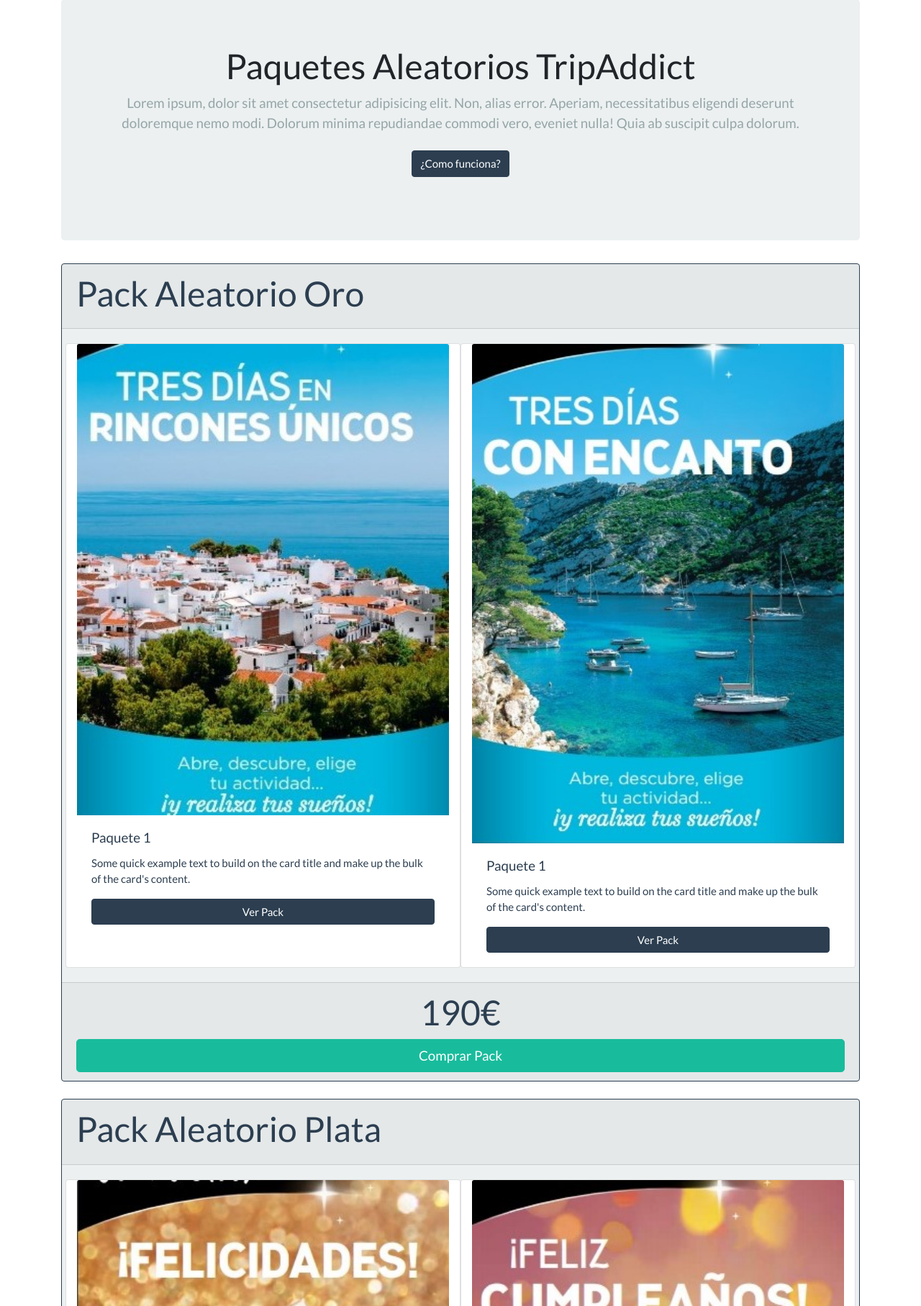
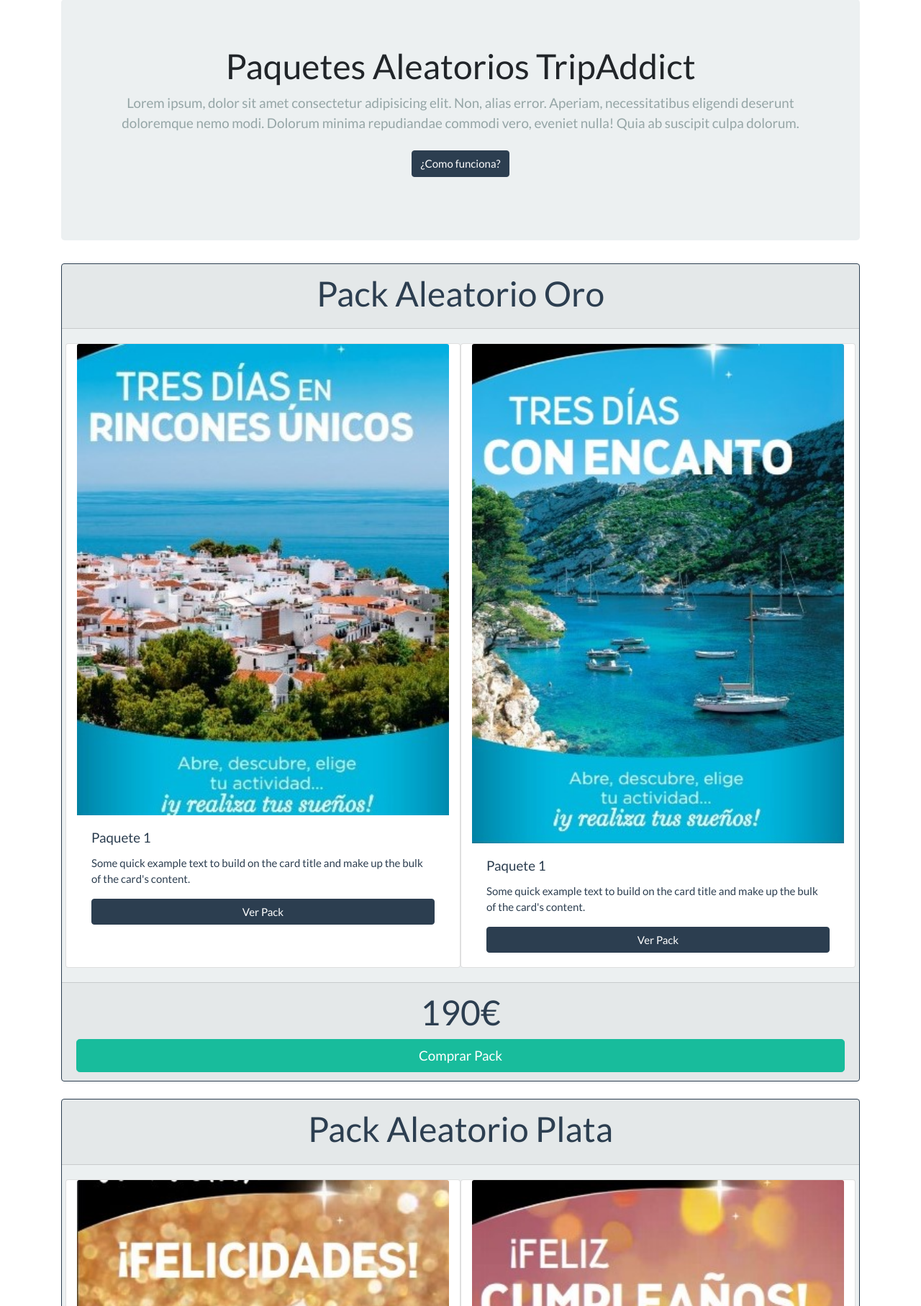
Before and after one commit to DanielGilBenedi/tripAddict, a Symfony app: template templates/paquetes_aleatorios/index.html.twig in a window 1280 px wide. Shown: the part 105-1920 px from the top of the page at 72% size. Run offline with Twig, Linux system fonts and the light colour scheme; the template is opened without the code that fills it, so the values that code supplies are empty; some libraries are stand-ins or nearby versions.

Commit message:
txt Aling

```diff
--- a/templates/paquetes_aleatorios/index.html.twig
+++ b/templates/paquetes_aleatorios/index.html.twig
@@ -18,7 +18,7 @@
 <!-- GRUPO -->
 <div class="card mb-2 mt-4 bg-light border-primary text-primary">
   <div class="card-header ">
-    <h1>Pack Aleatorio Oro</h1>
+    <h1 class="text-center">Pack Aleatorio Oro</h1>
   </div>
   <div class="card-body row">
     <div class="card col-6" style="width: 18rem;">
@@ -53,7 +53,7 @@
 <!-- GRUPO -->
 <div class="card mb-2 mt-4 bg-light border-primary text-primary">
   <div class="card-header ">
-    <h1>Pack Aleatorio Plata</h1>
+    <h1 class="text-center">Pack Aleatorio Plata</h1>
   </div>
   <div class="card-body row">
     <div class="card col-6" style="width: 18rem;">
@@ -88,7 +88,7 @@
 <!-- GRUPO -->
 <div class="card mb-2 mt-4 bg-light border-primary text-primary">
   <div class="card-header ">
-    <h1>Pack Aleatorio Bronce</h1>
+    <h1 class="text-center">Pack Aleatorio Bronce</h1>
   </div>
   <div class="card-body row">
     <div class="card col-6" style="width: 18rem;">
```
